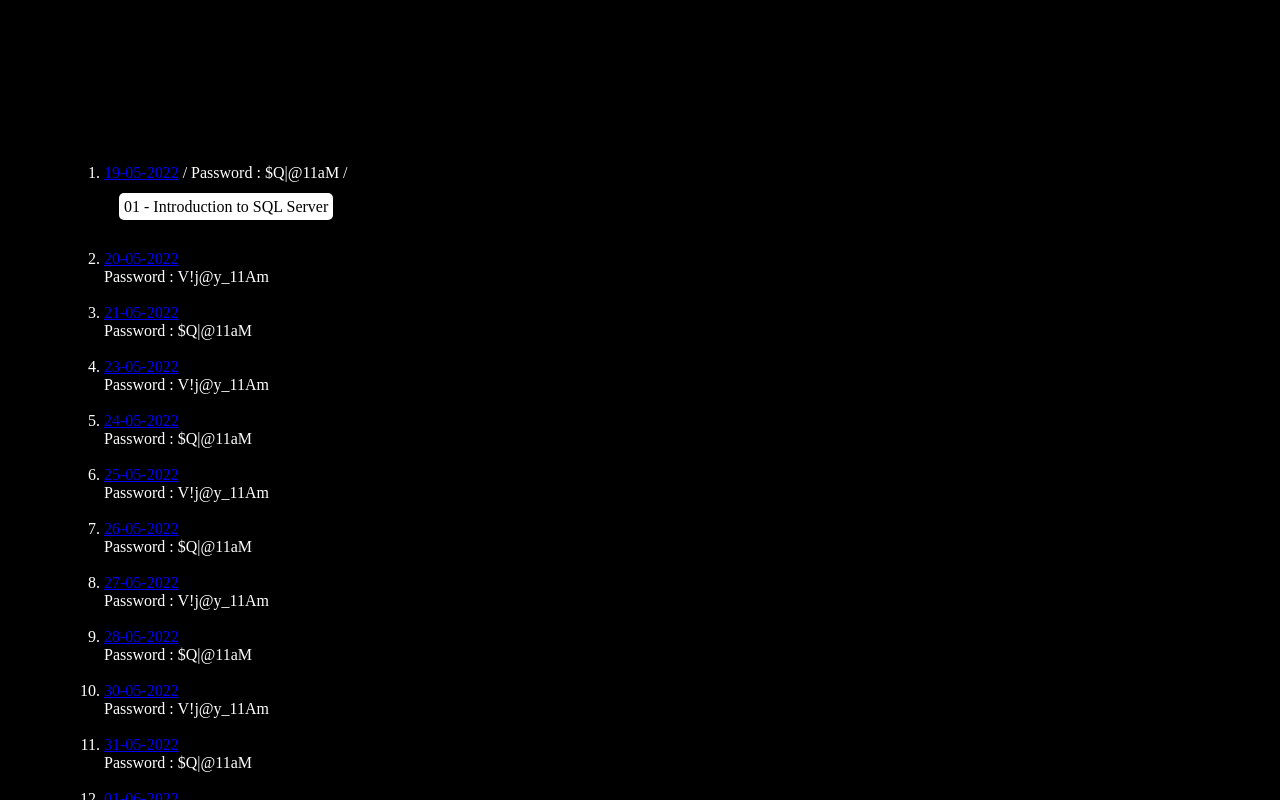
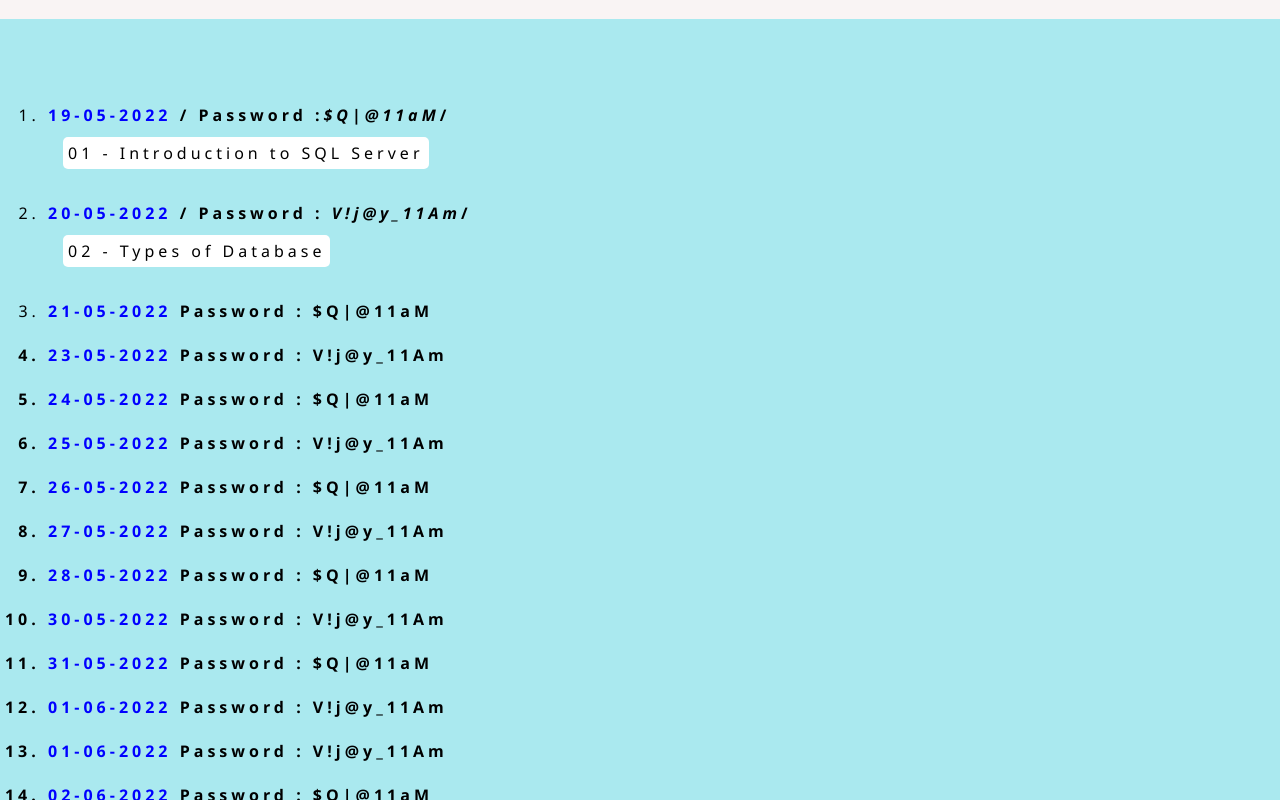
Before and after one commit to Juveria-Dalvi/SQL-SERVER, a plain HTML site: page SQL/index.html in a window 1280 px wide. Shown: the part 92-892 px from the top of the page. Drawn offline with Linux system fonts and the light colour scheme.

Commit message:
Add files via upload

```diff
--- a/SQL/index.html
+++ b/SQL/index.html
@@ -15,27 +15,41 @@
     </header>
     <main>
         <ol>
-            <li><a href="https://vimeo.com/714337947">19-05-2022</a> / Password : $Q|@11aM /
+            <li>
+                <a class="v-link" href="https://vimeo.com/714337947">19-05-2022</a>
+                <span class="pass">/ Password :<span class="code">$Q|@11aM</span>/</span>
             </li>
-            <p><a class="notes" href="../SQL notes/01 - Introduction to SQL.txt" download>01 - Introduction to SQL
-                    Server</a></p><br>
-            <li><a href="https://vimeo.com/714338074">20-05-2022</a><br> Password : V!j@y_11Am</li><br>
-            <li><a href="https://vimeo.com/714338282">21-05-2022</a><br> Password : $Q|@11aM</li><br>
-            <li><a href="https://vimeo.com/714338454">23-05-2022</a><br> Password : V!j@y_11Am</li><br>
-            <li><a href="https://vimeo.com/714338674">24-05-2022</a><br> Password : $Q|@11aM</li><br>
-            <li><a href="https://vimeo.com/714338818">25-05-2022</a><br> Password : V!j@y_11Am</li><br>
-            <li><a href="https://vimeo.com/714338998">26-05-2022</a><br> Password : $Q|@11aM</li><br>
-            <li><a href="https://vimeo.com/714382664">27-05-2022</a><br> Password : V!j@y_11Am</li><br>
-            <li><a href="https://vimeo.com/714707308">28-05-2022</a><br> Password : $Q|@11aM</li><br>
-            <li><a href="https://vimeo.com/715139023">30-05-2022</a><br> Password : V!j@y_11Am</li><br>
-            <li><a href="https://vimeo.com/715502898">31-05-2022</a><br> Password : $Q|@11aM</li><br>
-            <li><a href="https://vimeo.com/715913650">01-06-2022</a><br> Password : V!j@y_11Am</li><br>
-            <li><a href="https://vimeo.com/715913856">01-06-2022</a><br> Password : V!j@y_11Am</li><br>
-            <li><a href="https://vimeo.com/716321079">02-06-2022</a><br> Password : $Q|@11aM</li><br>
-            <li><a href="https://vimeo.com/716700922">03-06-2022</a><br> Password : V!j@y_11Am</li><br>
-            <li><a href="https://vimeo.com/717441980">06-06-2022</a><br> Password : $Q|@11aM</li><br>
-            <li><a href="https://vimeo.com/717820006">07-06-2022</a><br> Password : V!j@y_11Am</li><br>
-            <li><a href="https://vimeo.com/718231918">08-06-2022</a><br> Password : $Q|@11aM</li><br>
+            <p>
+                <a class="notes" href="../SQL notes/01 - Introduction to SQL.txt" download>
+                    01 - Introduction to SQL Server</a>
+            </p>
+            <br>
+
+            <li>
+                <a class="v-link" href="https://vimeo.com/714338074">20-05-2022</a>
+                <span class="pass">/ Password : <span class="code">V!j@y_11Am</span>/</span>
+            </li>
+            <p>
+                <a class="notes" href="../SQL notes/02 - Types of Database.txt" download>
+                    02 - Types of Database</a>
+            </p>
+            <br>
+            <li><a class="v-link" href="https://vimeo.com/714338282">21-05-2022</a><b> Password : $Q|@11aM</li><br>
+            <li><a class="v-link" href="https://vimeo.com/714338454">23-05-2022</a><b> Password : V!j@y_11Am</li><br>
+            <li><a class="v-link" href="https://vimeo.com/714338674">24-05-2022</a><b> Password : $Q|@11aM</li><br>
+            <li><a class="v-link" href="https://vimeo.com/714338818">25-05-2022</a><b> Password : V!j@y_11Am</li><br>
+            <li><a class="v-link" href="https://vimeo.com/714338998">26-05-2022</a><b> Password : $Q|@11aM</li><br>
+            <li><a class="v-link" href="https://vimeo.com/714382664">27-05-2022</a><b> Password : V!j@y_11Am</li><br>
+            <li><a class="v-link" href="https://vimeo.com/714707308">28-05-2022</a><b> Password : $Q|@11aM</li><br>
+            <li><a class="v-link" href="https://vimeo.com/715139023">30-05-2022</a><b> Password : V!j@y_11Am</li><br>
+            <li><a class="v-link" href="https://vimeo.com/715502898">31-05-2022</a><b> Password : $Q|@11aM</li><br>
+            <li><a class="v-link" href="https://vimeo.com/715913650">01-06-2022</a><b> Password : V!j@y_11Am</li><br>
+            <li><a class="v-link" href="https://vimeo.com/715913856">01-06-2022</a><b> Password : V!j@y_11Am</li><br>
+            <li><a class="v-link" href="https://vimeo.com/716321079">02-06-2022</a><b> Password : $Q|@11aM</li><br>
+            <li><a class="v-link" href="https://vimeo.com/716700922">03-06-2022</a><b> Password : V!j@y_11Am</li><br>
+            <li><a class="v-link" href="https://vimeo.com/717441980">06-06-2022</a><b> Password : $Q|@11aM</li><br>
+            <li><a class="v-link" href="https://vimeo.com/717820006">07-06-2022</a><b> Password : V!j@y_11Am</li><br>
+            <li><a class="v-link" href="https://vimeo.com/718231918">08-06-2022</a><b> Password : $Q|@11aM</li><br>
         </ol>
     </main>
     <footer>juveriadalvi4@gmail.com</footer>
--- a/SQL/style.scss
+++ b/SQL/style.scss
@@ -1,26 +1,37 @@
             body {
-    background-color: black;
-    color: white;
+                background-color: rgb(170, 233, 239);
+                font-family: 'Segoe UI', Tahoma, Geneva, Verdana, sans-serif;
                 header {
+                    text-align: center;
                     position: fixed;
                     top: 0;
                     left: 0;
                     width: 100vw;
                     z-index: 1;
                     overflow: hidden;
-        background-color: rgb(57, 55, 55);
-        border: 2px dashed rgb(255, 255, 255);
+                    color: rgb(11, 11, 11);
+                    padding: 15px;
+                    background-color: rgb(249, 244, 244);
                     h1 {
-            text-align: center;
-            font-family: 'Segoe UI', Tahoma, Geneva, Verdana, sans-serif;
                         font-variant: small-caps;
-            color: azure;
+                        font-family: cursive;
                     }
                 }
                 main {
+                    letter-spacing: 4px;
                     position: absolute;
-        top: 30%;
-        left: 5%;
+                    top: 180px;
+                    .v-link {
+                        color: blue;
+                        font-weight: bold;
+                        text-decoration: none;
+                    }
+                    .pass {
+                        font-weight: 700;
+                    }
+                    .code {
+                        font-style: italic;
+                    }
                     .notes {
                         color: black;
                         background-color: white;
```
Also changed, not shown: SQL/style.css, 1 other file. Lines whose indentation alone changed are shown as unchanged.
